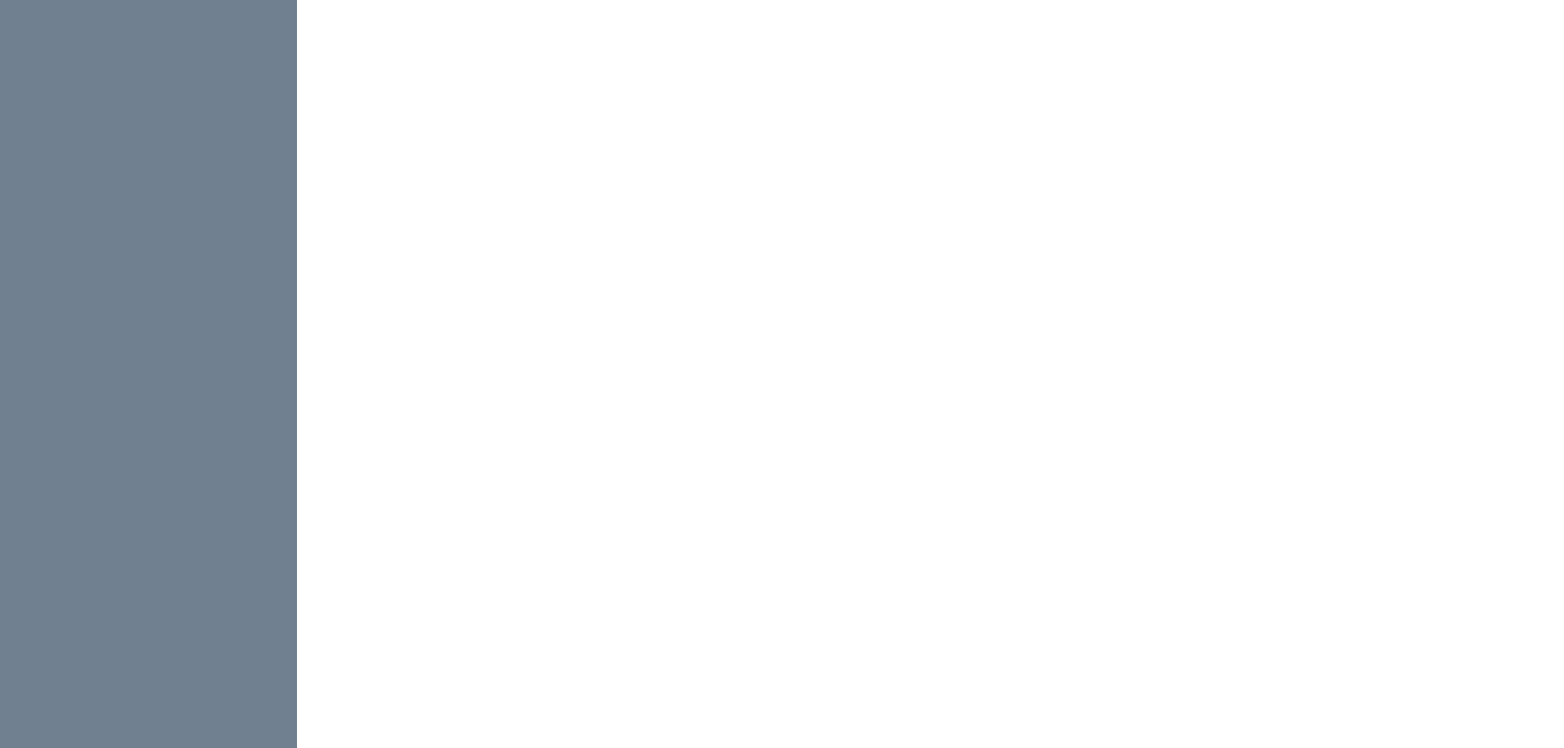
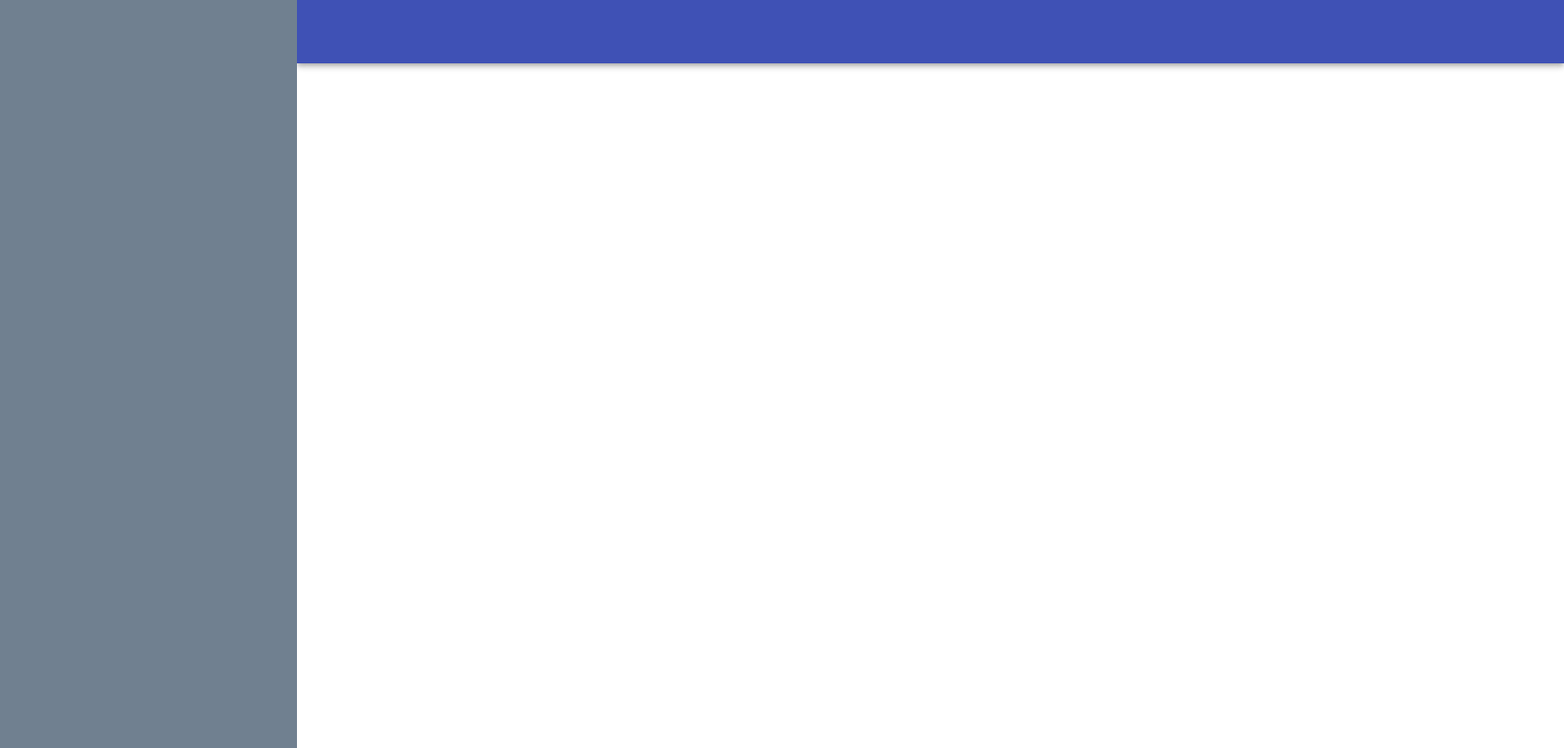
Before and after one commit to samofoke/React_material_UI, a React (Create React App) app: page / in a window 1280 px wide. Shown: the top 756 px of the page at 99% size, 1580 px wide, since content can reach past the window. Built offline with nearby package versions, Linux system fonts and the light colour scheme.

Commit message:
it renders ok

```diff
--- a/src/App/App.js
+++ b/src/App/App.js
@@ -1,12 +1,26 @@
 import React from 'react';
 import SideMenu from '../components/side_menu/SideMenu';
+import HeaderMenu from '../components/Header/header';
+import { makeStyles } from '@material-ui/core';
 import './App.css';
 
+const useStyles = makeStyles({
+  appMain: {
+    paddingLeft: '300px',
+    width: '100%'
+  }
+})
+
 function App() {
+
+  const  classes = useStyles();
+
   return (
     <>
     <SideMenu />
-    <div>let's get started</div>
+    <div className={classes.appMain}>
+    <HeaderMenu />
+    </div>
     </>
   );
 }
--- a/src/components/Header/header.js
+++ b/src/components/Header/header.js
@@ -1,7 +1,7 @@
 import React from 'react'
 import { AppBar, Toolbar } from '@material-ui/core';
 
-function headerMenu() {
+function HeaderMenu() {
     return (
         <AppBar position="static">
             <Toolbar>
@@ -11,4 +11,4 @@ function headerMenu() {
     )
 }
 
-export default headerMenu;
+export default HeaderMenu;
```
